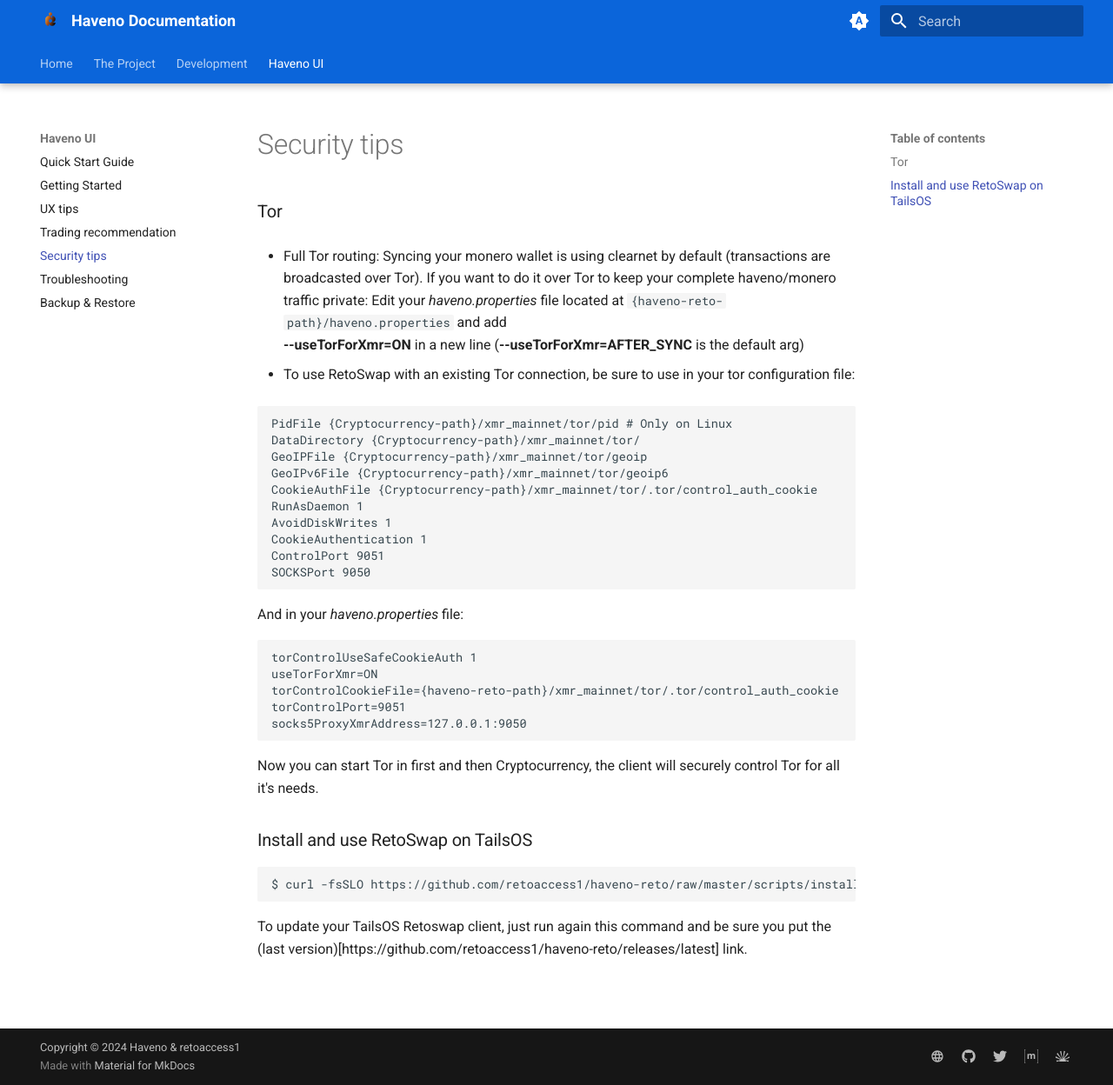
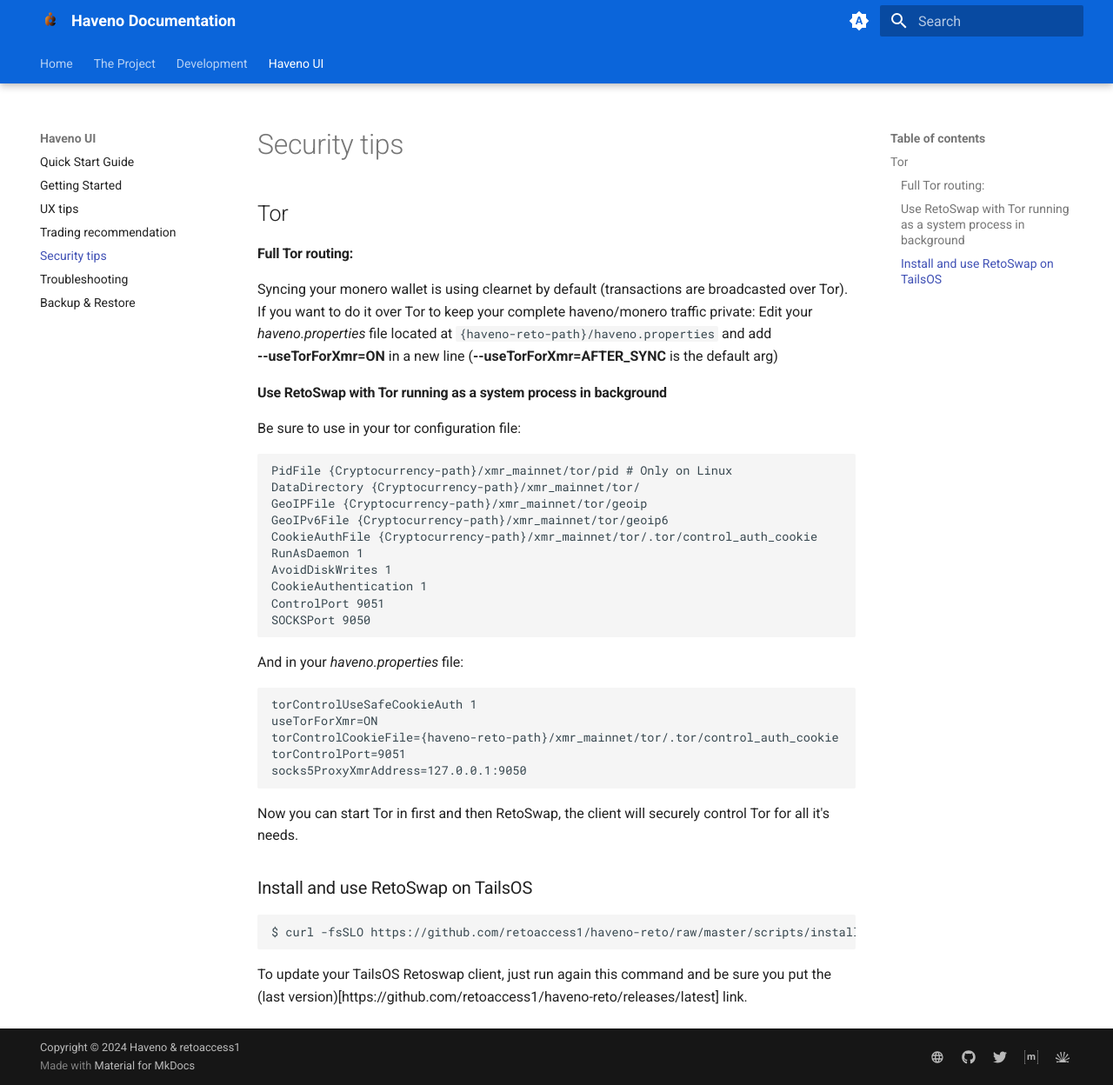
Before and after one commit to boldsuck/haveno-reto-docs, an MkDocs documentation site: the page built from docs/haveno-ui/security.md, in a window 1280 px wide and 1248 px high. Shown: the whole window at 87% size. Built offline with MkDocs 1.6.1 and Material for MkDocs 9.7.7, drawn with Linux system fonts in a browser that asks for light colours; plug-ins that fetch from the network failed and are left out; the version menu is left out.

Commit message:
Update security.md

````diff
--- a/docs/haveno-ui/security.md
+++ b/docs/haveno-ui/security.md
@@ -1,13 +1,15 @@
 # Security tips
 
-### Tor
+## Tor
 
-- Full Tor routing:
+#### Full Tor routing:
 Syncing your monero wallet is using clearnet by default (transactions are broadcasted over Tor). If you want to do it over Tor to keep your complete haveno/monero traffic private:
 Edit your *haveno.properties* file located at `{haveno-reto-path}/haveno.properties` and add<br>
 **--useTorForXmr=ON** in a new line (**--useTorForXmr=AFTER_SYNC** is the default arg)
 
-- To use RetoSwap with an existing Tor connection, be sure to use in your tor configuration file:
+#### Use RetoSwap with Tor running as a system process in background
+
+Be sure to use in your tor configuration file:
 
 ```
 PidFile {Cryptocurrency-path}/xmr_mainnet/tor/pid # Only on Linux
@@ -32,7 +34,7 @@
 socks5ProxyXmrAddress=127.0.0.1:9050
 ```
 
-Now you can start Tor in first and then Cryptocurrency, the client will securely control Tor for all it's needs.
+Now you can start Tor in first and then RetoSwap, the client will securely control Tor for all it's needs.
 
 ### Install and use RetoSwap on TailsOS
 ```
````
